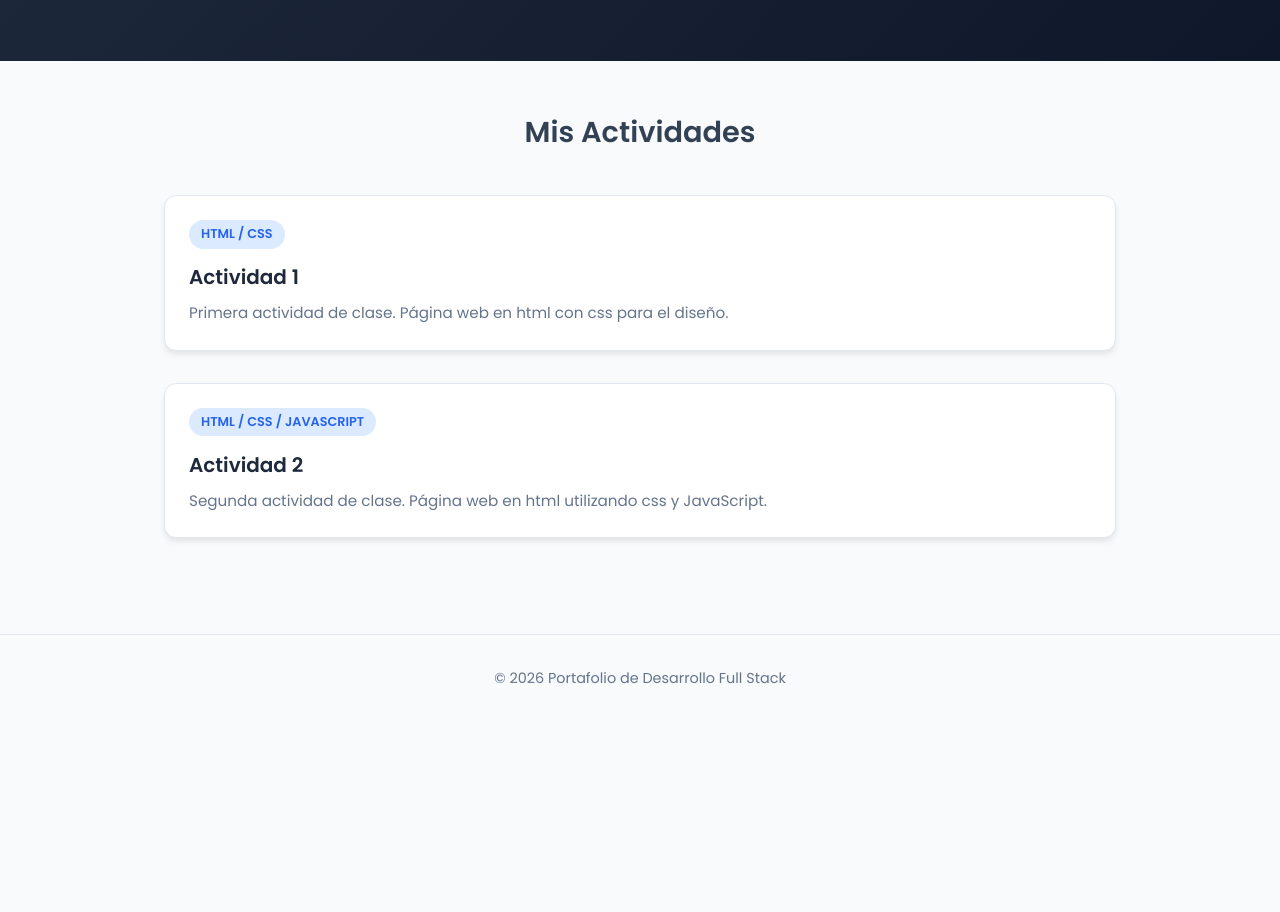
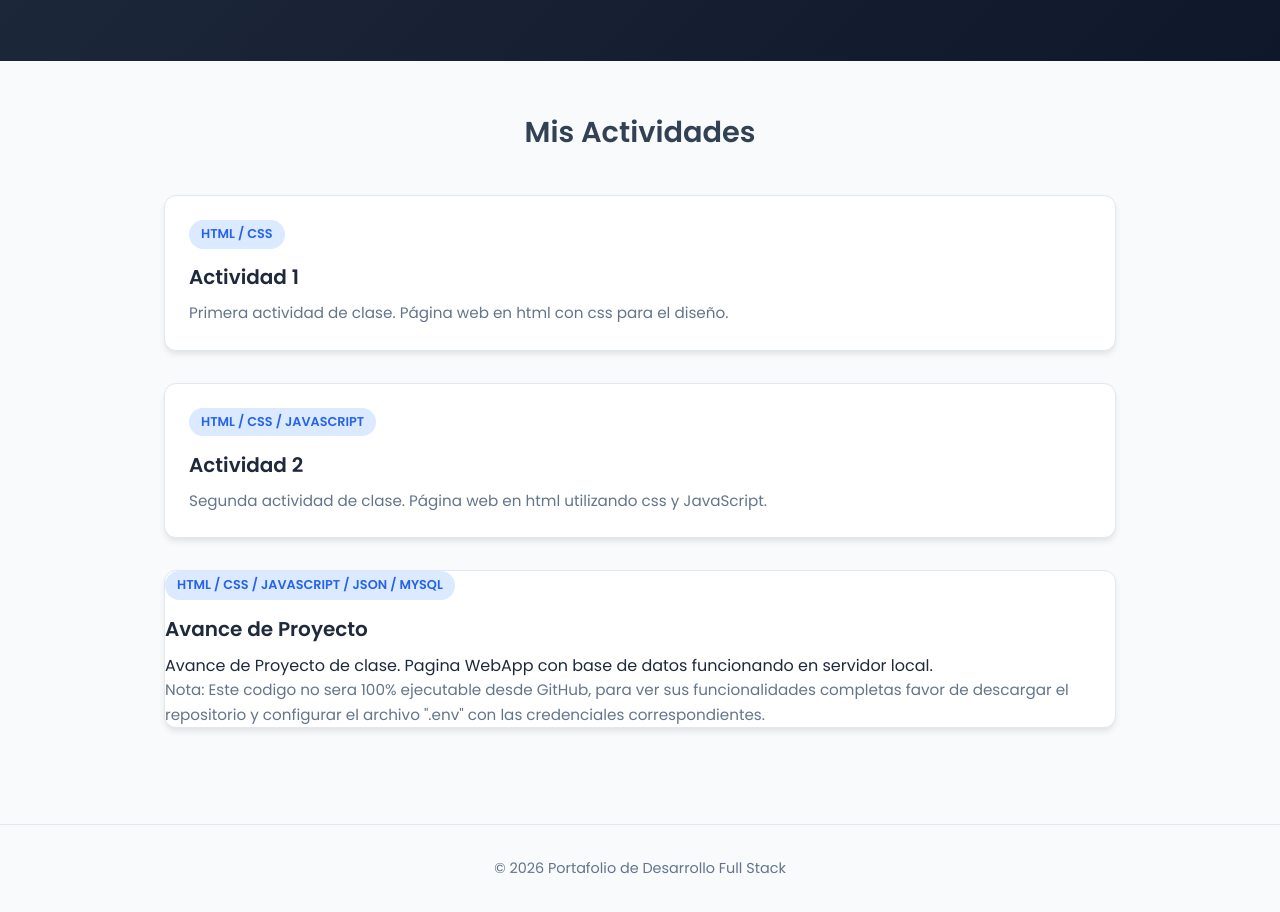
Before and after one commit to Parsival777/Acts-Desarrollo-Full-Stack---Alan-Anduaga-, a plain HTML site: page index.html in a window 1280 px wide. Shown: the part 167-1079 px from the top of the page. Before the commit the page ends 889 px from the top, so only its background shows below. Drawn offline with Linux system fonts and the light colour scheme.

Commit message:
Add project card to index.html
Added a new card for 'Avance de Proyecto' with details.

```diff
--- a/index.html
+++ b/index.html
@@ -152,6 +152,18 @@
                 </div>
             </a>
 
+            <a href="AvanceDeProyecto/frontend/index.html" class="card">
+                <div class"card-body">
+                    <span class="card-tag">HTML / CSS / JAVASCRIPT / JSON / MYSQL </span>
+                    <h3 class="card-title">Avance de Proyecto</h3>
+                    <p class"card-desc">
+                        Avance de Proyecto de clase. Pagina WebApp con base de datos funcionando en servidor local.
+                    </p>
+                    <p class="card-desc">
+                        Nota: Este codigo no sera 100% ejecutable desde GitHub, para ver sus funcionalidades completas favor de descargar el repositorio y configurar el archivo ".env" con las credenciales correspondientes.
+                    </p>
+                </div>
+            </a>
             <!-- Puedes agregar más tarjetas aquí -->
 
         </div>
```
